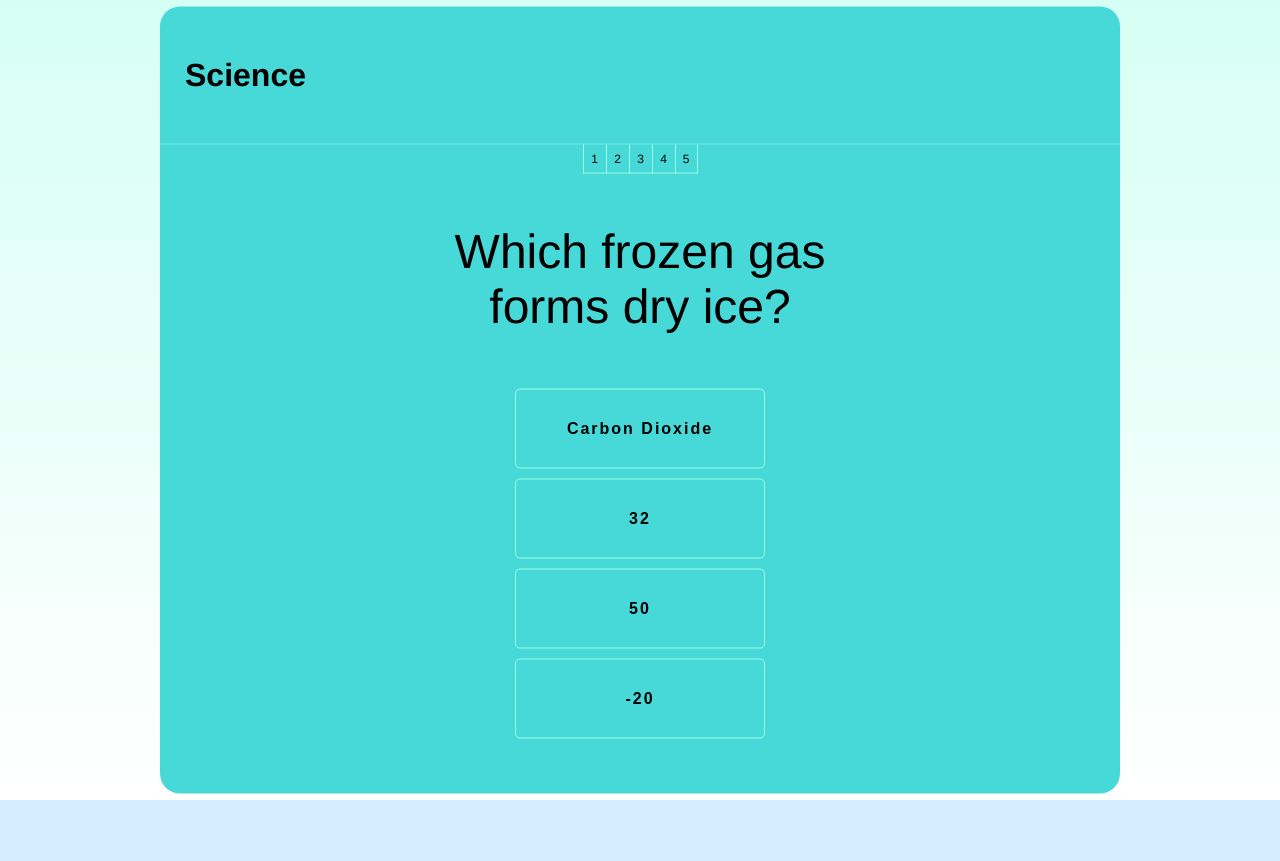
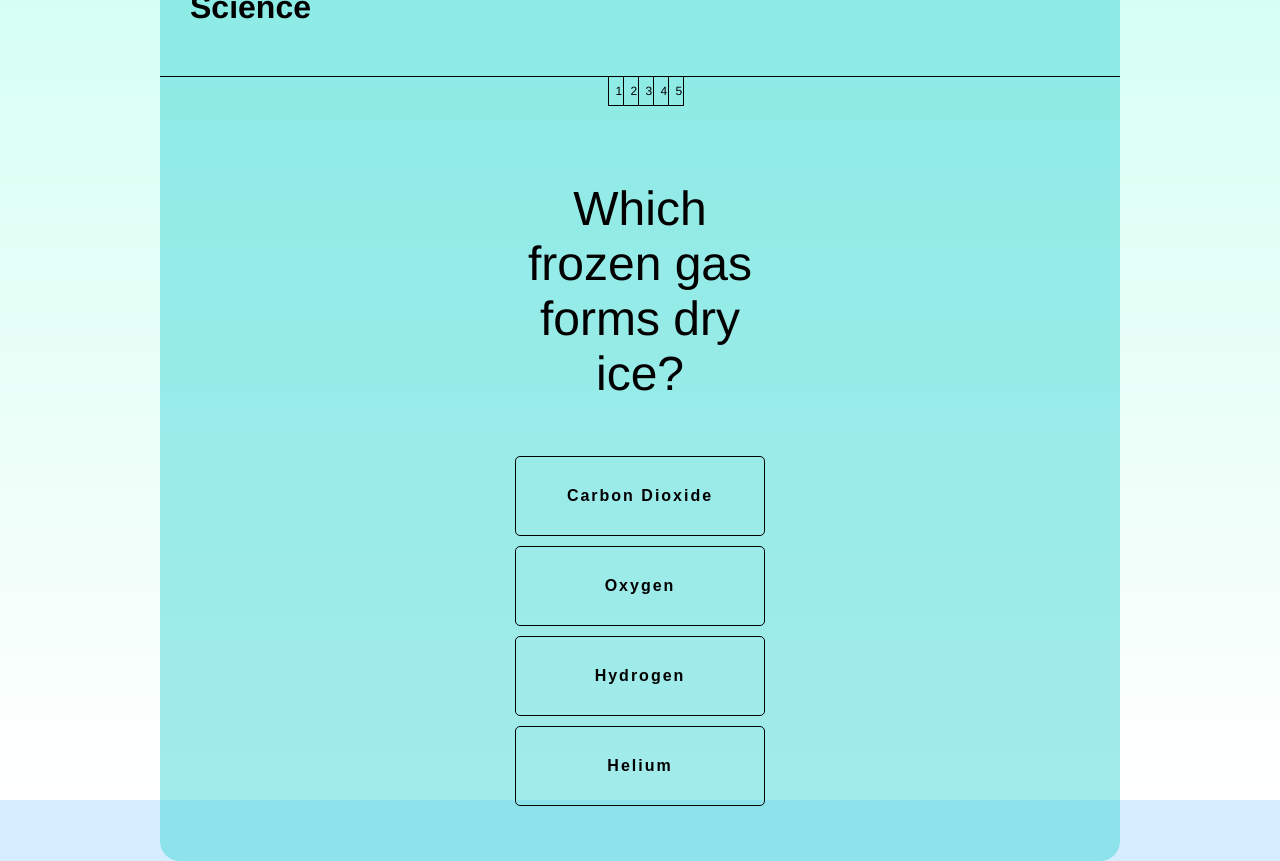
Before and after one commit to cmarrujo/stem-learning, a Next.js app: page /science in a window 1280 px wide. Before the commit the page ends 800 px from the top, so only its background shows below. Built offline with nearby package versions, Linux system fonts and the light colour scheme.

Commit message:
Check for correct answer

```diff
--- a/components/Card/Card.jsx
+++ b/components/Card/Card.jsx
@@ -8,7 +8,7 @@ const Card = (props) => {
       <a className={styles.wrapper}>
         <div className={styles.card}
             data-icon={props.icon}>
-        <p className={styles.title}>{props.title}</p>
+          <p className={styles.title}>{props.title}</p>
         </div>
       </a>
     </Link>
--- a/pages/_app.js
+++ b/pages/_app.js
@@ -1,7 +1,8 @@
 import '../styles/globals.scss'
+import QuizContextProvider from '../scripts/context';
 
 function MyApp({ Component, pageProps }) {
-  return <Component {...pageProps} />
+  return <QuizContextProvider><Component {...pageProps} /></QuizContextProvider>
 }
 
 export default MyApp
--- a/pages/api/questions.js
+++ b/pages/api/questions.js
@@ -2,7 +2,7 @@
 
 export const randomQuestion = () => {
   const questions = [
-    'At what temperature are Farenheit and Celsius equal to each other?',
+    'Farenheit and Celsius are equal to each other at?',
     'Which planet has the most moons?',
     'Which frozen gas forms dry ice?',
     'What type of sugar does the brain need for energy?',
@@ -17,9 +17,21 @@ export const randomQuestion = () => {
     'Ascepius',
   ]
 
-  const random = Math.floor(Math.random() * Math.floor(5));
+  const random = [
+    ["40", "32", "-30"],
+    ['Mars', 'Saturn', 'Neptune'],
+    ['Oxygen', 'Hydrogen', 'Helium'],
+    ['Sucrose', 'Fructose', 'Lactose'],
+    ['Zues', 'Hades', 'Ares']
+  ];
 
-  const response = {"question" : questions[random], "answer" : answers[random]};
+  const current = Math.floor(Math.random() * Math.floor(5))
+
+  const response = {
+    "question" : questions[current],
+    "answer" : answers[current],
+    "random" : random[current]
+  };
 
   return response;
 }
--- a/pages/science/index.js
+++ b/pages/science/index.js
@@ -1,10 +1,13 @@
 import axios from 'axios';
+import {useEffect} from 'react';
+import {useGetData, useSetData} from '../../scripts/context';
+
 export const getStaticProps = async (context) => {
   let question = await axios.get('http://localhost:3000/api/questions')
-  .then(function (response) {
+  .then((response) => {
     return response.data;
   })
-  .catch(function (error) {
+  .catch((error) => {
     console.log(error);
   });
 
@@ -16,7 +19,17 @@ export const getStaticProps = async (context) => {
 }
 
 const Science = (props) => {
-  const {question, answer} = {...props.question};
+  const {question, answer, random} = {...props.question};
+  const setData = useSetData();
+  const data = useGetData();
+
+  const checkAnswer = (choice) =>  {
+    if(choice === answer) {
+      console.log('Correct');
+    }else{
+      console.log('Wrong');
+    }
+  }
 
   return (
     <main className="science">
@@ -36,17 +49,17 @@ const Science = (props) => {
 
           <p className="quiz--body_question">{question}</p>
           <button className="quiz--body_button" onClick={(evt) => {
-            console.log(evt.target.innerText);
-          }}>{answer}</button>
+              checkAnswer(evt.target.innerText);
+            }}>{answer}</button>
           <button className="quiz--body_button" onClick={(evt) => {
-            console.log(evt.target.innerText);
-          }}>{32}</button>
+              checkAnswer(evt.target.innerText);
+            }}>{random[0]}</button>
           <button className="quiz--body_button" onClick={(evt) => {
-            console.log(evt.target.innerText);
-          }}>{50}</button>
+              checkAnswer(evt.target.innerText);
+            }}>{random[1]}</button>
           <button className="quiz--body_button" onClick={(evt) => {
-            console.log(evt.target.innerText);
-          }}>{-20}</button>
+              checkAnswer(evt.target.innerText);
+            }}>{random[2]}</button>
         </div>
       </div>
     </main>
--- /dev/null
+++ b/scripts/context.js
@@ -0,0 +1,26 @@
+import React, {createContext, useState, useContext} from 'react';
+export const QuizContext = createContext();
+
+const QuizContextProvider = (props) => {
+  const [data, setData] = useState();
+
+  return (
+    <QuizContext.Provider value={{data, setData}}>
+      {props.children}
+    </QuizContext.Provider>
+  );
+}
+
+export const useGetData = () => {
+  const data = useContext(QuizContext);
+  return data;
+}
+
+export const useSetData = () => {
+  const {setData} = useContext(QuizContext);
+  return (evt) => {
+    setData(evt.target.innerText);
+  };
+}
+
+export default QuizContextProvider;
--- a/styles/globals.scss
+++ b/styles/globals.scss
@@ -30,7 +30,7 @@ main {
 
 .science {
   .quiz {
-    background-color: rgba(71, 216, 216, 1);
+    background-color: rgba(71, 216, 216, .5);
     // border: 3px solid rgb(156, 255, 230);
     border-radius: 20px;
     min-height: 75%;
@@ -42,16 +42,16 @@ main {
 
     &--header {
       &_text {
-        border-bottom: 1px solid rgb(156, 255, 230);
+        border-bottom: 1px solid rgb(0, 0, 0);
         border-top-left-radius: 20px;
         border-top-right-radius: 20px;
         margin: 0;
-        padding: 50px 25px;
+        padding: 50px 30px;
       }
     }
 
     &--body {
-      padding: 0 250px 50px;
+      padding: 0 350px 50px;
       text-align: center;
 
       &_progress {
@@ -62,28 +62,30 @@ main {
         width: 25%;
 
         &-step {
-          border-bottom: thin solid rgb(156, 255, 230);
-          border-left: thin solid rgb(156, 255, 230);
+          border-bottom: thin solid rgb(0, 0, 0);
+          border-left: thin solid rgb(0, 0, 0);
           font-size: 12px;
           padding: 7px;
           width: 20%;
 
           &:last-child {
-            border-right: thin solid rgb(156, 255, 230);
+            border-right: thin solid rgb(0, 0, 0);
           }
         }
       }
 
       &_question {
         font-size: 48px;
-        margin: 50px 0;
+        margin: 75px 0 50px;
         padding: 0;
         text-align: center;
+        // border: thin solid red;
+        min-height: 120px;
       }
 
       &_button {
         background: none;
-        border: thin solid rgb(156, 255, 230);
+        border: thin solid rgb(0, 0, 0);
         border-radius: 5px;
         font-size: 16px;
         font-weight: 600;
```
